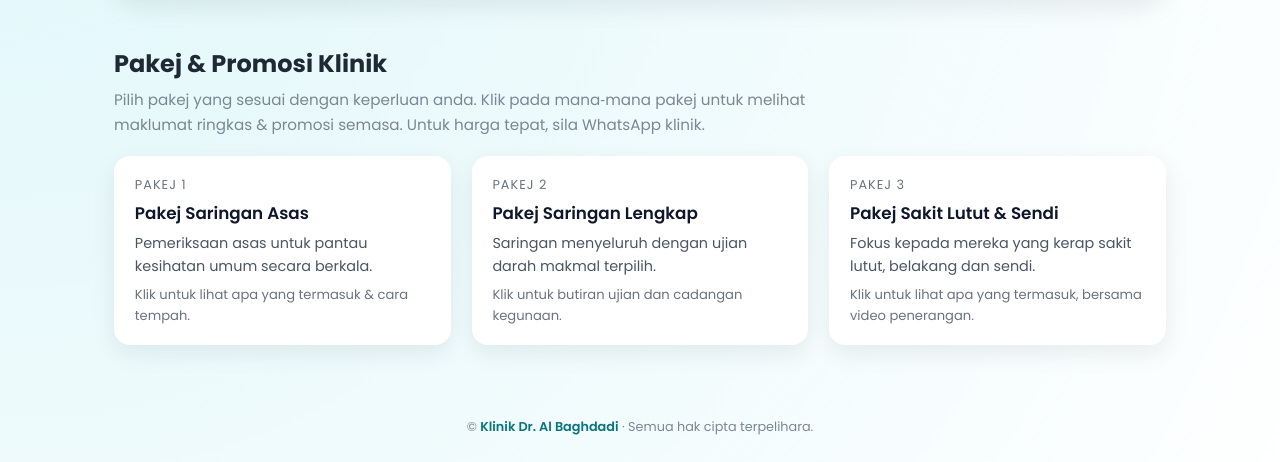
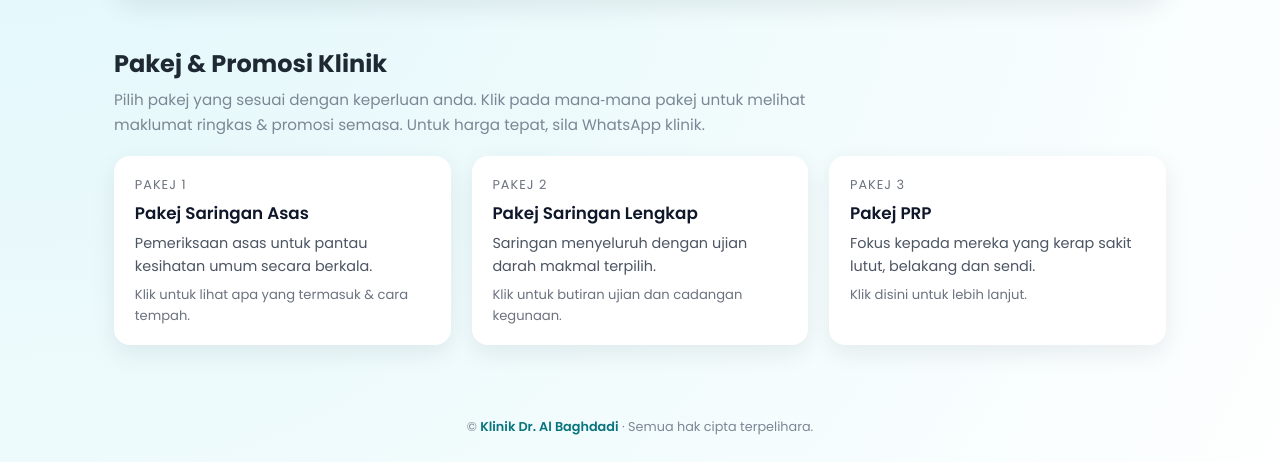
Before and after one commit to jimbo27/klinik-dr-al-baghdadi, a plain HTML site: page index.html in a window 1280 px wide. Shown: the part 1019-1481 px from the top of the page. Drawn offline with Linux system fonts and the light colour scheme.

Commit message:
Update index.html

```diff
--- a/index.html
+++ b/index.html
@@ -744,12 +744,12 @@
             <!-- Pakej 3 -->
             <div class="pakej-card" data-pakej="lutut">
                 <div class="pakej-tag">Pakej 3</div>
-                <div class="pakej-title">Pakej Sakit Lutut &amp; Sendi</div>
+                <div class="pakej-title">Pakej PRP</div>
                 <p class="pakej-desc">
                     Fokus kepada mereka yang kerap sakit lutut, belakang dan sendi.
                 </p>
                 <p class="pakej-mini">
-                    Klik untuk lihat apa yang termasuk, bersama video penerangan.
+                    Klik disini untuk lebih lanjut.
                 </p>
             </div>
         </div>
```
